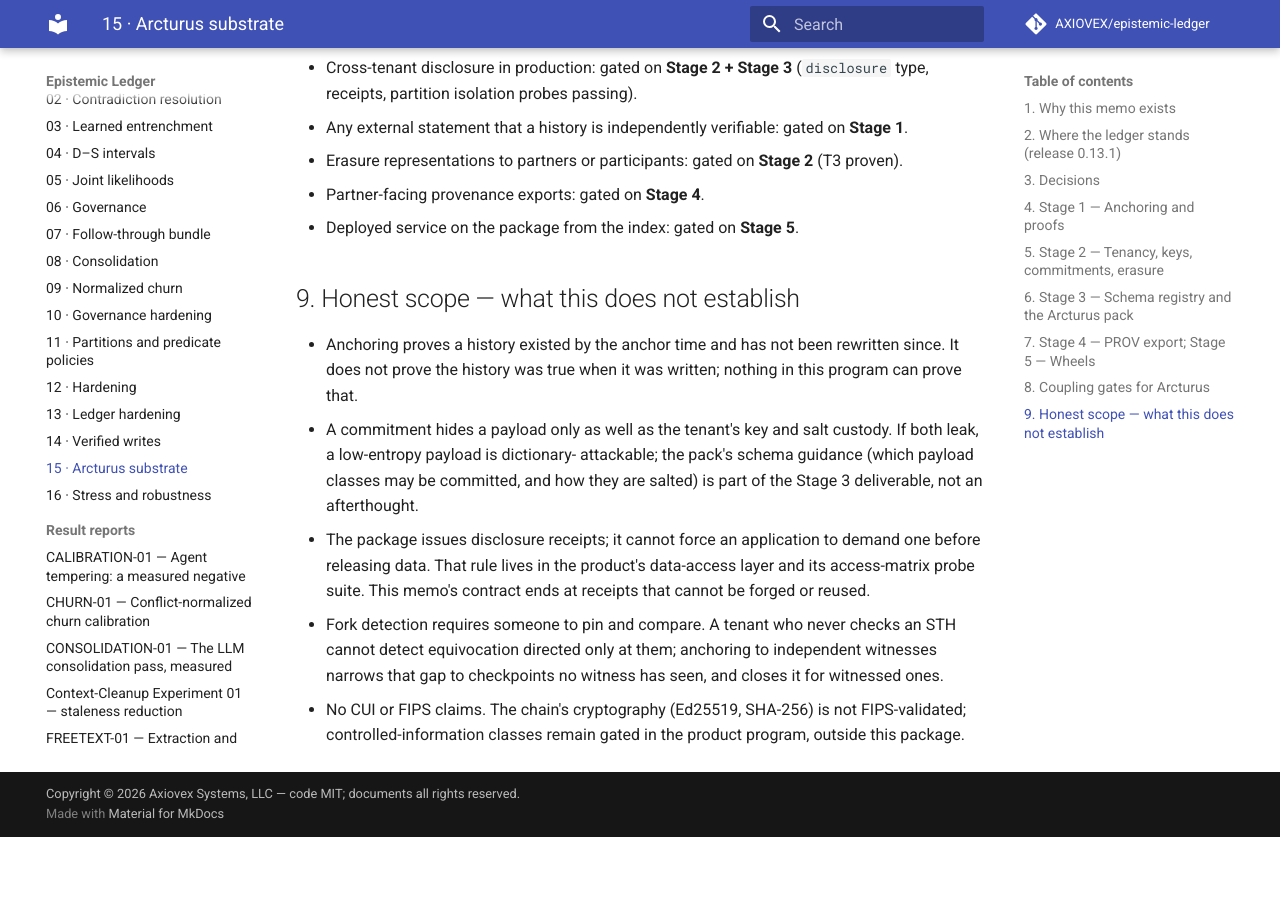
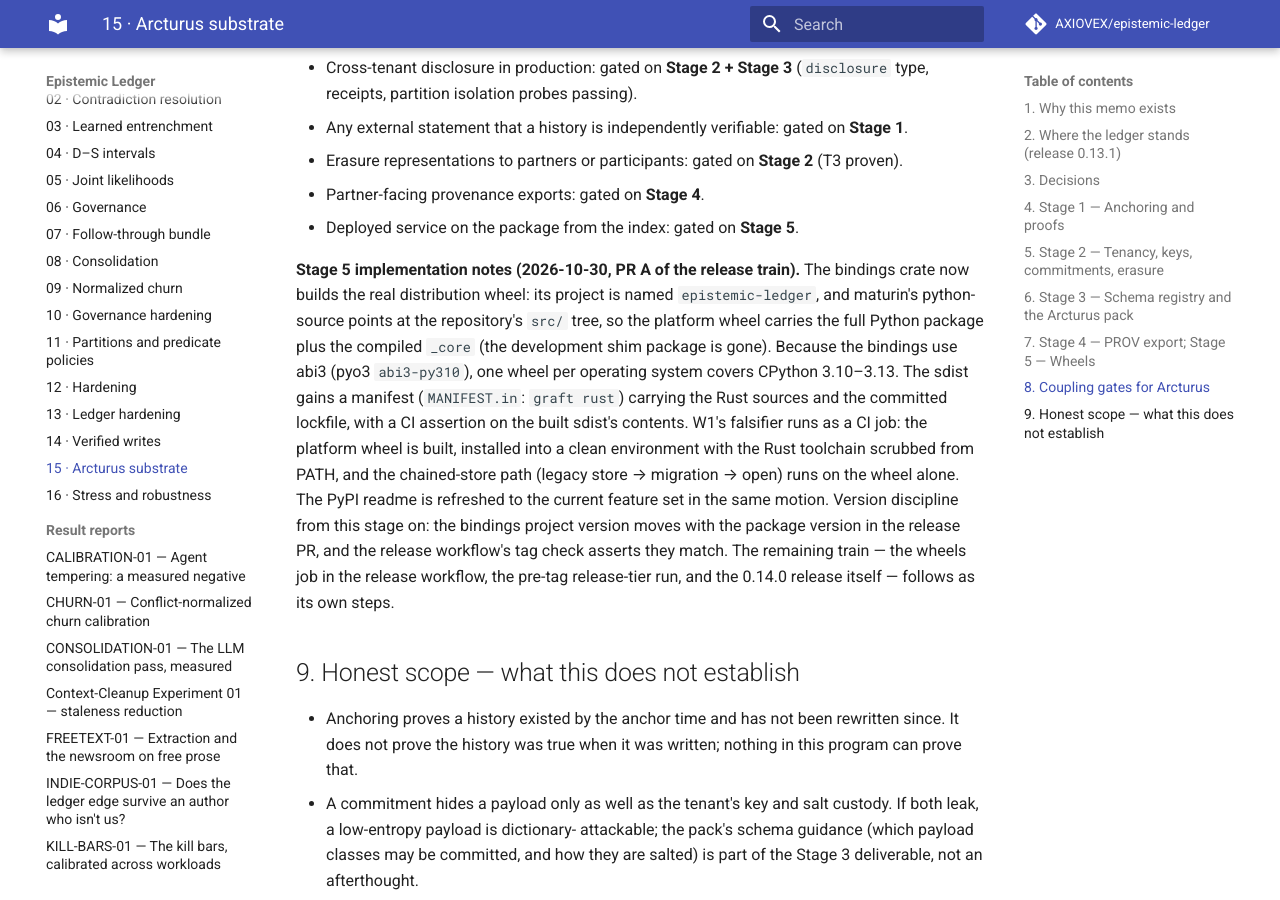
Before and after one commit to AXIOVEX/epistemic-ledger, an MkDocs documentation site: the page built from docs/DESIGN-15-arcturus-substrate.md, in a window 1280 px wide and 900 px high, scrolled down 6555 px. Built offline with MkDocs 1.6.1 and Material for MkDocs 9.7.7, drawn with Linux system fonts in a browser that asks for light colours; comment, search, counter and statistics services are not loaded; before the commit the page ends 7392 px from its top, so only the background shows below that.

Commit message:
DESIGN-15 stage 5 (PR A): platform wheel, sdist manifest, W1 job, PyPI readme

```diff
--- a/docs/DESIGN-15-arcturus-substrate.md
+++ b/docs/DESIGN-15-arcturus-substrate.md
@@ -323,6 +323,29 @@
 - Partner-facing provenance exports: gated on **Stage 4**.
 - Deployed service on the package from the index: gated on **Stage 5**.
 
+**Stage 5 implementation notes (2026-10-30, PR A of the
+release train).** The bindings crate now builds the real
+distribution wheel: its project is named `epistemic-ledger`,
+and maturin's python-source points at the repository's `src/`
+tree, so the platform wheel carries the full Python package
+plus the compiled `_core` (the development shim package is
+gone). Because the bindings use abi3 (pyo3 `abi3-py310`), one
+wheel per operating system covers CPython 3.10–3.13. The
+sdist gains a manifest (`MANIFEST.in`: `graft rust`) carrying
+the Rust sources and the committed lockfile, with a CI
+assertion on the built sdist's contents. W1's falsifier runs
+as a CI job: the platform wheel is built, installed into a
+clean environment with the Rust toolchain scrubbed from PATH,
+and the chained-store path (legacy store → migration → open)
+runs on the wheel alone. The PyPI readme is refreshed to the
+current feature set in the same motion. Version discipline
+from this stage on: the bindings project version moves with
+the package version in the release PR, and the release
+workflow's tag check asserts they match. The remaining train
+— the wheels job in the release workflow, the pre-tag
+release-tier run, and the 0.14.0 release itself — follows as
+its own steps.
+
 ## 9. Honest scope — what this does not establish
 
 - Anchoring proves a history existed by the anchor time and has not
```
Also changed, not shown: CHANGELOG.md (+10 -0 lines), README-PyPI.md (+43 -3 lines), 4 other files.
